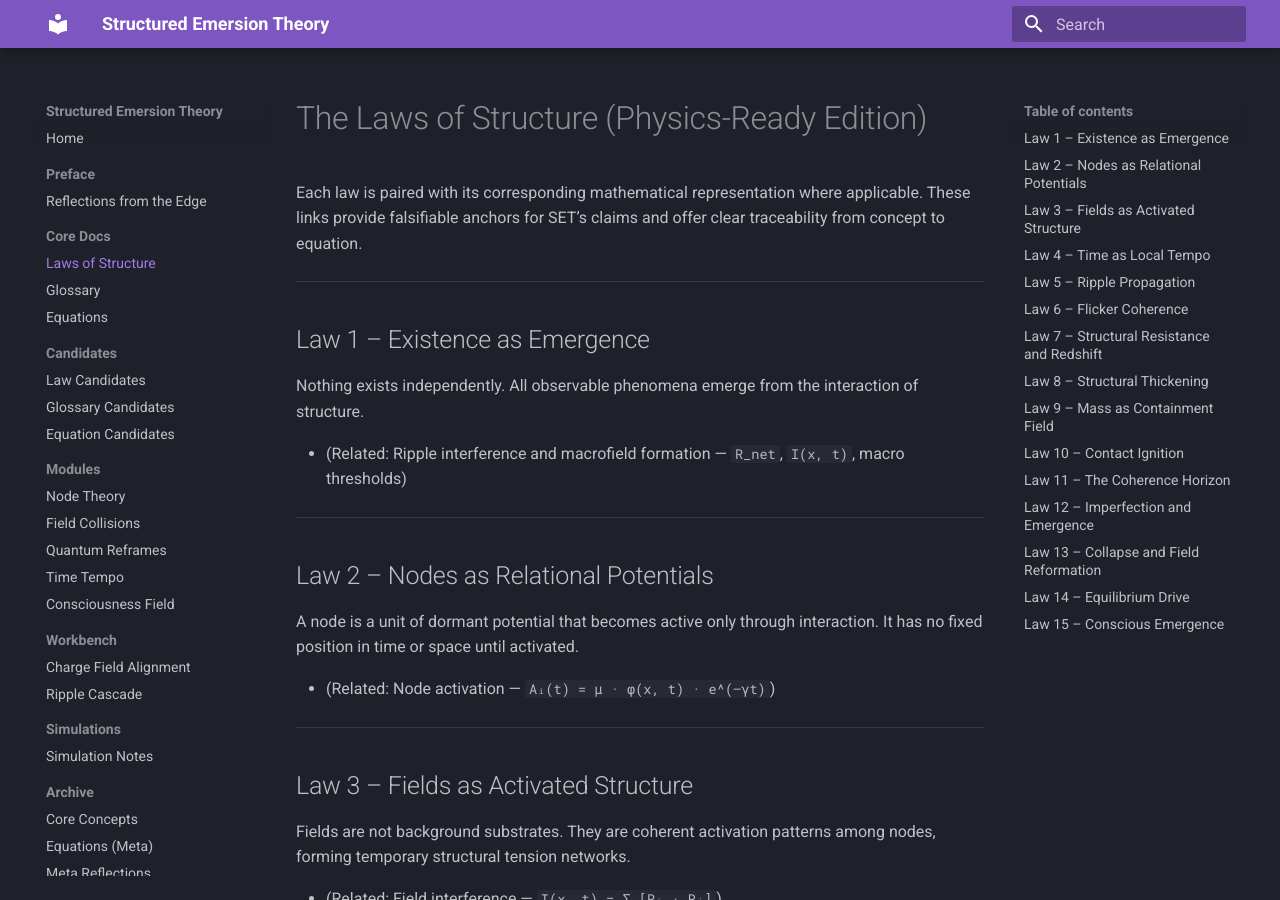
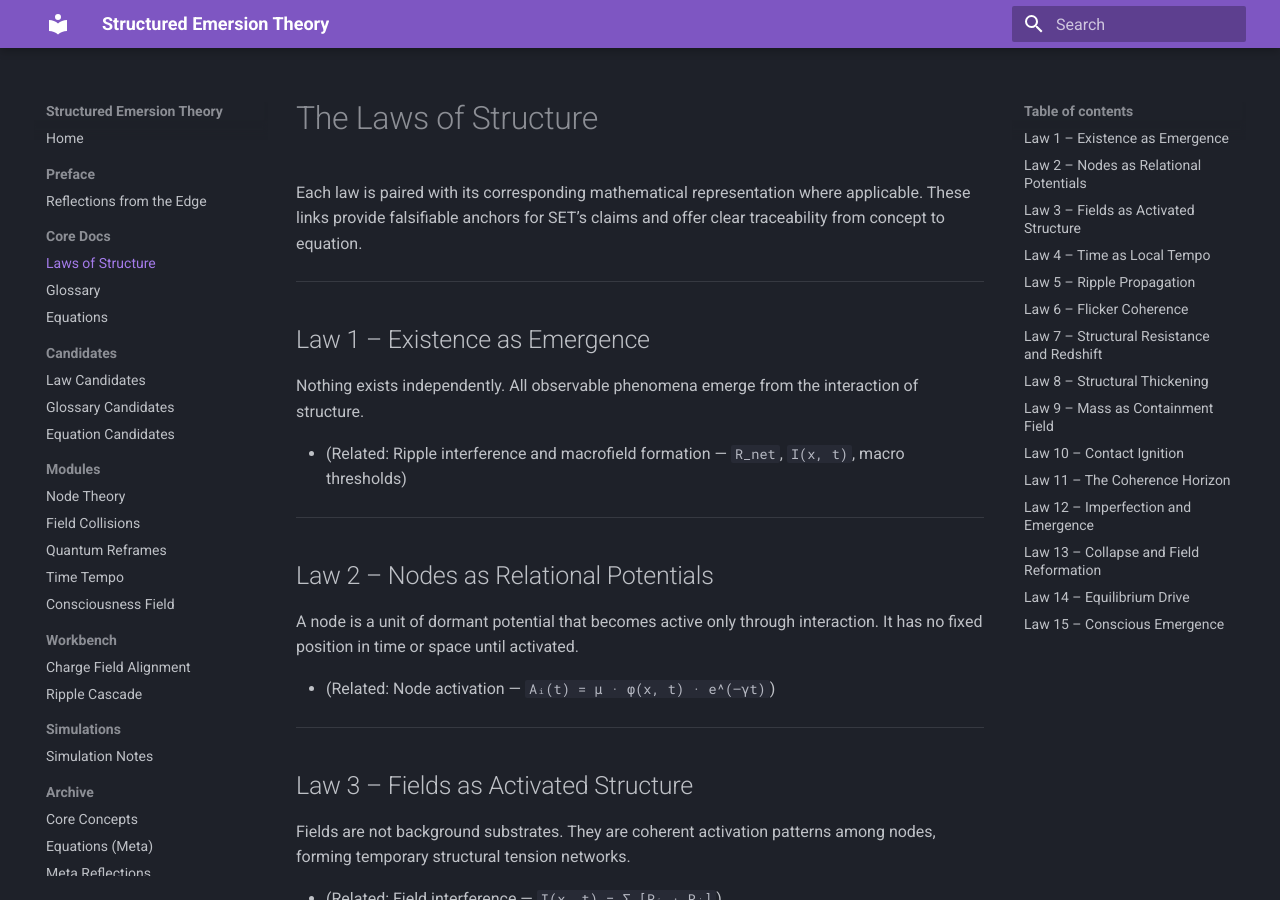
Before and after one commit to Structured-Emersion-Theory/Structured-Emersion-Theory, an MkDocs documentation site: the page built from docs/core/Laws_of_Structure.md, in a window 1280 px wide and 900 px high. Built offline with MkDocs 1.6.1 and Material for MkDocs 9.7.7, drawn with Linux system fonts in a browser that asks for light colours.

```diff
--- a/docs/core/Laws_of_Structure.md
+++ b/docs/core/Laws_of_Structure.md
@@ -1,5 +1,5 @@
 
-# The Laws of Structure (Physics-Ready Edition)
+# The Laws of Structure
 
 Each law is paired with its corresponding mathematical representation where applicable. These links provide falsifiable anchors for SET’s claims and offer clear traceability from concept to equation.
 
```
Also changed, not shown: docs/core/Equations.md (+1 -1 lines).
